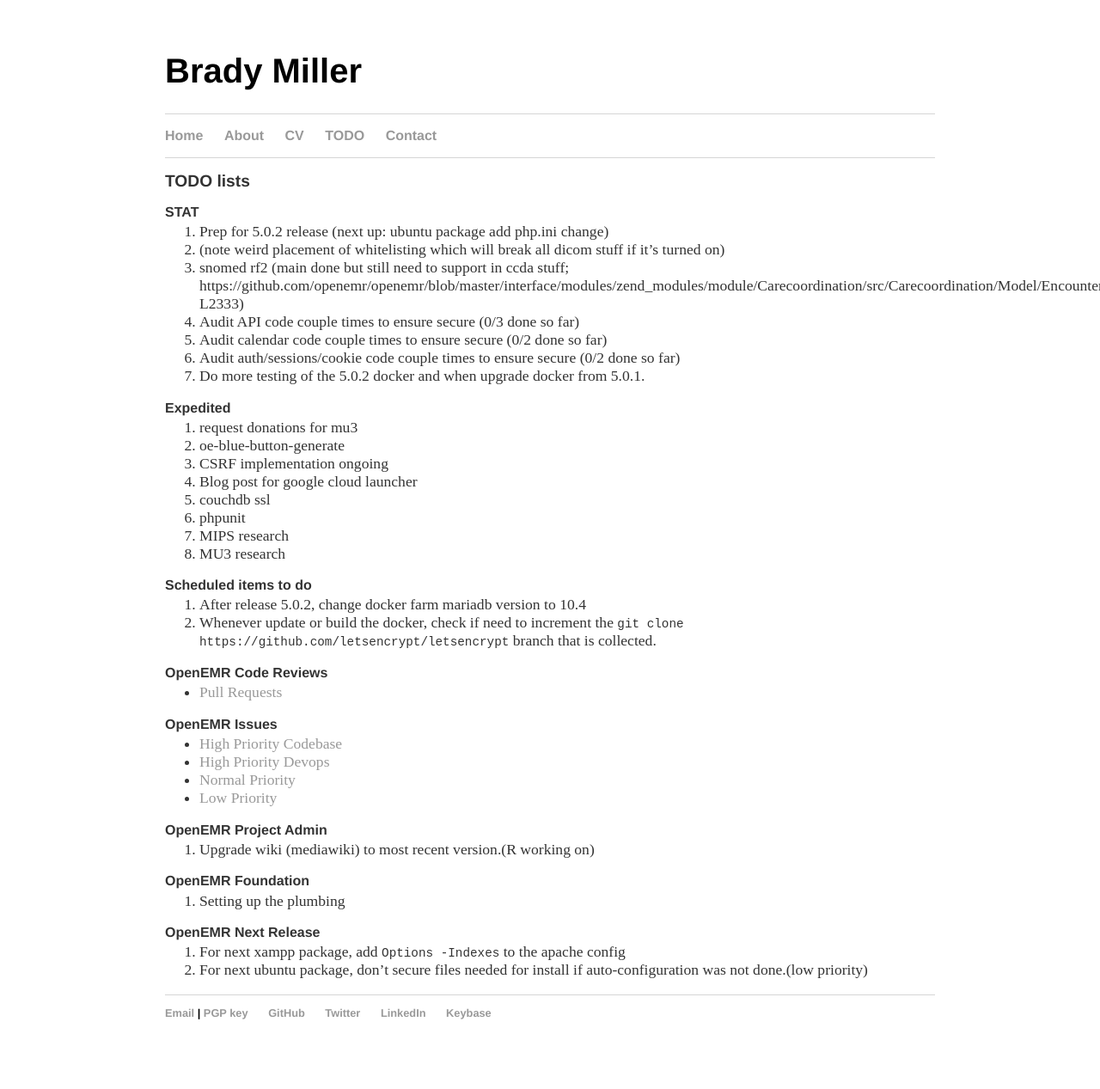
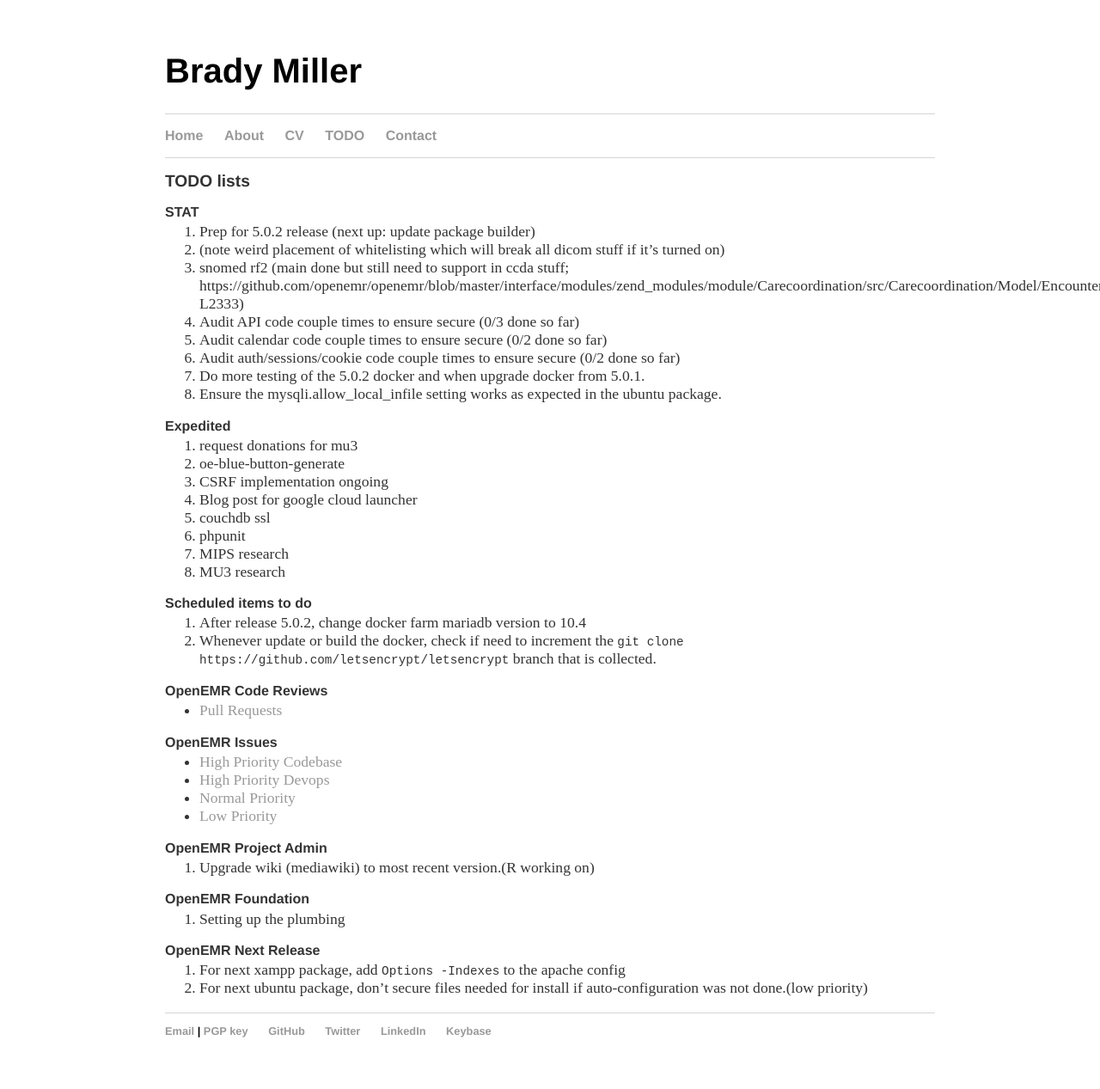
Before and after one commit to bradymiller/bradymiller.github.io, a Jekyll site: the page built from todo/index.md, in a window 1280 px wide. Shown: the whole page at 86% size. Built offline with Jekyll 4.4.1, drawn with Linux system fonts in a browser that asks for light colours; our own code applies the rules of GitHub Pages for plain Markdown files; before the commit the page ends 1246 px from its top, so only the background shows below that.

Commit message:
Update index.md

```diff
--- a/todo/index.md
+++ b/todo/index.md
@@ -4,13 +4,14 @@
 ## TODO lists
 
 ### STAT
-1. Prep for 5.0.2 release (next up: ubuntu package add php.ini change)
+1. Prep for 5.0.2 release (next up: update package builder)
 1. (note weird placement of whitelisting which will break all dicom stuff if it's turned on)
 1. snomed rf2 (main done but still need to support in ccda stuff; https://github.com/openemr/openemr/blob/master/interface/modules/zend_modules/module/Carecoordination/src/Carecoordination/Model/EncounterccdadispatchTable.php#L2316-L2333)
 1. Audit API code couple times to ensure secure (0/3 done so far)
 1. Audit calendar code couple times to ensure secure (0/2 done so far)
 1. Audit auth/sessions/cookie code couple times to ensure secure (0/2 done so far)
 1. Do more testing of the 5.0.2 docker and when upgrade docker from 5.0.1.
+1. Ensure the mysqli.allow_local_infile setting works as expected in the ubuntu package.
 
 ### Expedited
 1. request donations for mu3
```
